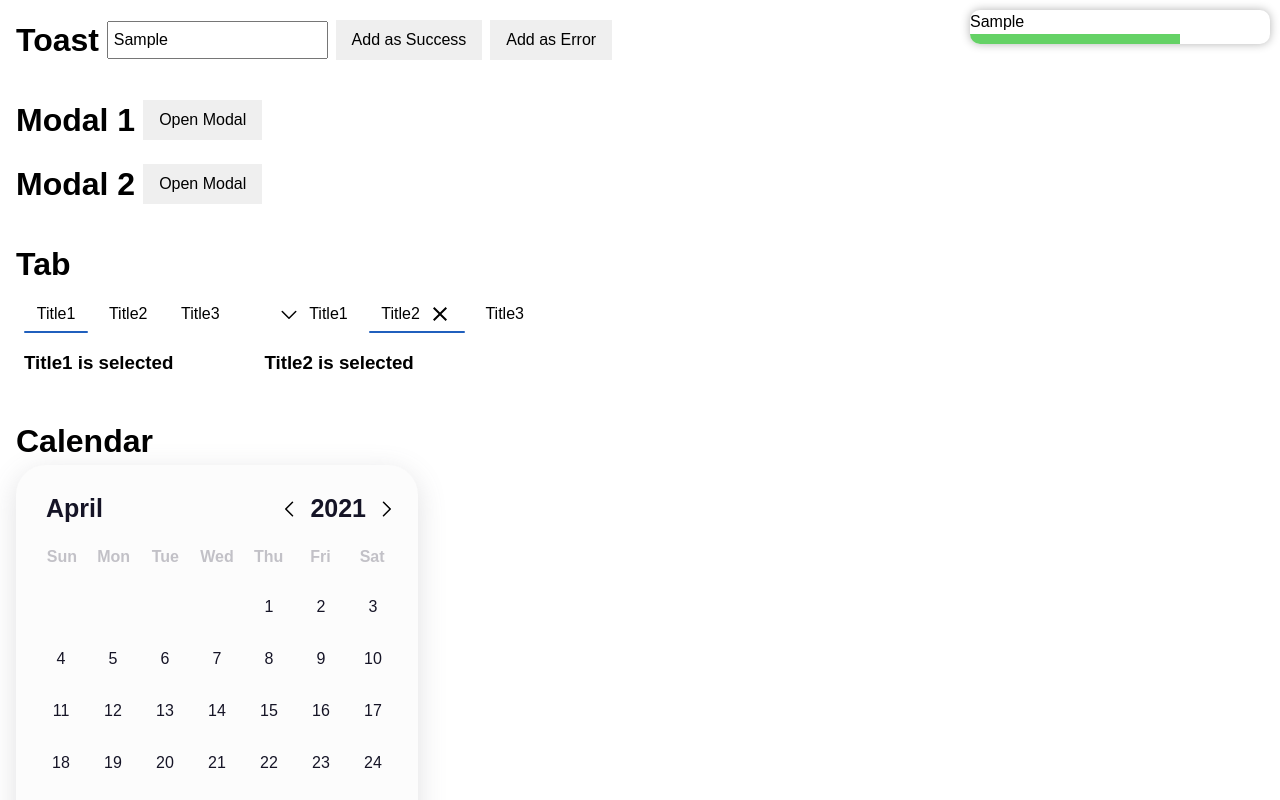
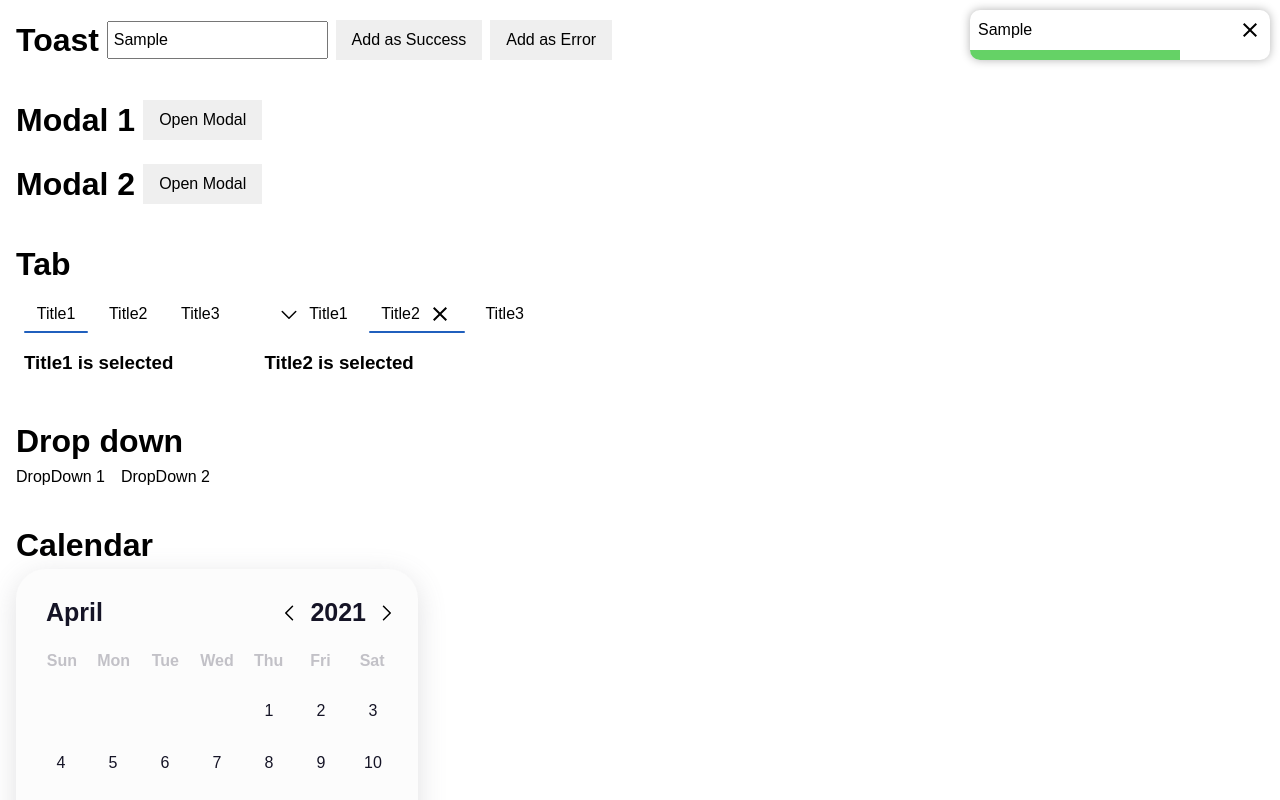
Before and after one commit to glRajkumar/React_components, a React (Create React App) app: page / in a window 1280 px wide. Both pictures are taken after typing "Sample" into the empty fields and a click on the button "Add as Success". Shown: the top 800 px of the page. Built offline with nearby package versions, Linux system fonts and the light colour scheme.

Commit message:
toastify updated

```diff
--- a/package.json
+++ b/package.json
@@ -3,10 +3,10 @@
   "version": "0.1.0",
   "private": true,
   "dependencies": {
+    "nanoid": "^3.1.30",
     "react": "^17.0.2",
     "react-dom": "^17.0.2",
     "react-scripts": "4.0.3",
-    "shortid": "^2.2.16",
     "web-vitals": "^1.1.1"
   },
   "scripts": {
--- a/src/App.js
+++ b/src/App.js
@@ -1,4 +1,5 @@
 import Calendar from "./components/Calender";
+import Dropdown from "./components/DropDown";
 import Toast from "./components/Toast";
 import Modal from "./components/Modal";
 import Tab from "./components/Tab";
@@ -9,6 +10,7 @@ function App() {
       <Toast />
       <Modal />
       <Tab />
+      <Dropdown />
       <Calendar />
     </>
   )
--- a/src/components/Toast/Toastify.js
+++ b/src/components/Toast/Toastify.js
@@ -1,4 +1,6 @@
 import { useEffect, useState } from 'react';
+import { ReactComponent as Cancel } from "../../svg/cancel.svg";
+import "../../css/toastify.css";
 
 function Toastify({ toast, dispatch }) {
     const [exit, setExit] = useState(false);
@@ -47,7 +49,10 @@ function Toastify({ toast, dispatch }) {
             onMouseLeave={handleStartTimer}
             className={`toastify-item ${toast.type === "success" ? "success" : "error"} ${exit ? "exit" : ""}`}
         >
-            <div>{toast.msg}</div>
+            <div className='df-sb p-8'>
+                {toast.msg}
+                <Cancel className="cp" onClick={handleCloseNotification} />
+            </div>
             <div className={"bar"} style={{ width: `${width}%` }}></div>
         </div>
     )
--- a/src/components/Toast/index.js
+++ b/src/components/Toast/index.js
@@ -1,20 +1,13 @@
 import { useContext, useState } from 'react'
 import { ToastifyContext } from '../../state/Toastify/ToastifyContextProvider'
-import shortid from "shortid";
-import "../../css/toastify.css";
 
 function Toast() {
-    const dispatch = useContext(ToastifyContext)
+    const { add } = useContext(ToastifyContext)
     const [msg, setMsg] = useState("")
 
-    const add = type => {
+    const addMsg = type => {
         if (!msg) return;
-        const id = shortid.generate()
-
-        dispatch({
-            type: "ADD",
-            payload: { id, msg, type }
-        })
+        add(msg, type)
     }
 
     return (
@@ -27,8 +20,8 @@ function Toast() {
                 onChange={e => setMsg(e.target.value)}
             />
 
-            <button onClick={() => add("success")}>Add as Success</button>
-            <button onClick={() => add("error")}>Add as Error</button>
+            <button onClick={() => addMsg("success")}>Add as Success</button>
+            <button onClick={() => addMsg("error")}>Add as Error</button>
         </div>
     )
 }
--- a/src/state/Toastify/ToastifyContextProvider.js
+++ b/src/state/Toastify/ToastifyContextProvider.js
@@ -1,21 +1,36 @@
 import { createContext, useReducer } from 'react';
 import Toastify from '../../components/Toast/Toastify';
 import ToastifyReducer from './ToastifyReducer';
+import { nanoid } from 'nanoid';
 
 export const ToastifyContext = createContext()
 
 const ToastifyContextProvider = ({ children }) => {
   const [state, dispatch] = useReducer(ToastifyReducer, [])
 
+  const add = (msg, type) => {
+    const id = nanoid()
+
+    dispatch({
+      type: "ADD",
+      payload: { id, msg, type }
+    })
+  }
+
   return (
-        <ToastifyContext.Provider value={dispatch}>
+    <ToastifyContext.Provider value={{
+      dispatch,
+      add
+    }}>
       <div className="toastify-wrapper">
         {
-                    state.map(toast => {
-                        return (
-                            <Toastify key={toast.id} toast={toast} dispatch={dispatch} />
-                        )
-                    })
+          state.map(toast => (
+            <Toastify
+              key={toast.id}
+              toast={toast}
+              dispatch={dispatch}
+            />
+          ))
         }
       </div>
 
```
Also changed, not shown: 2 other files (tests, documents, lock files or other folders). Lines whose indentation alone changed are shown as unchanged.
